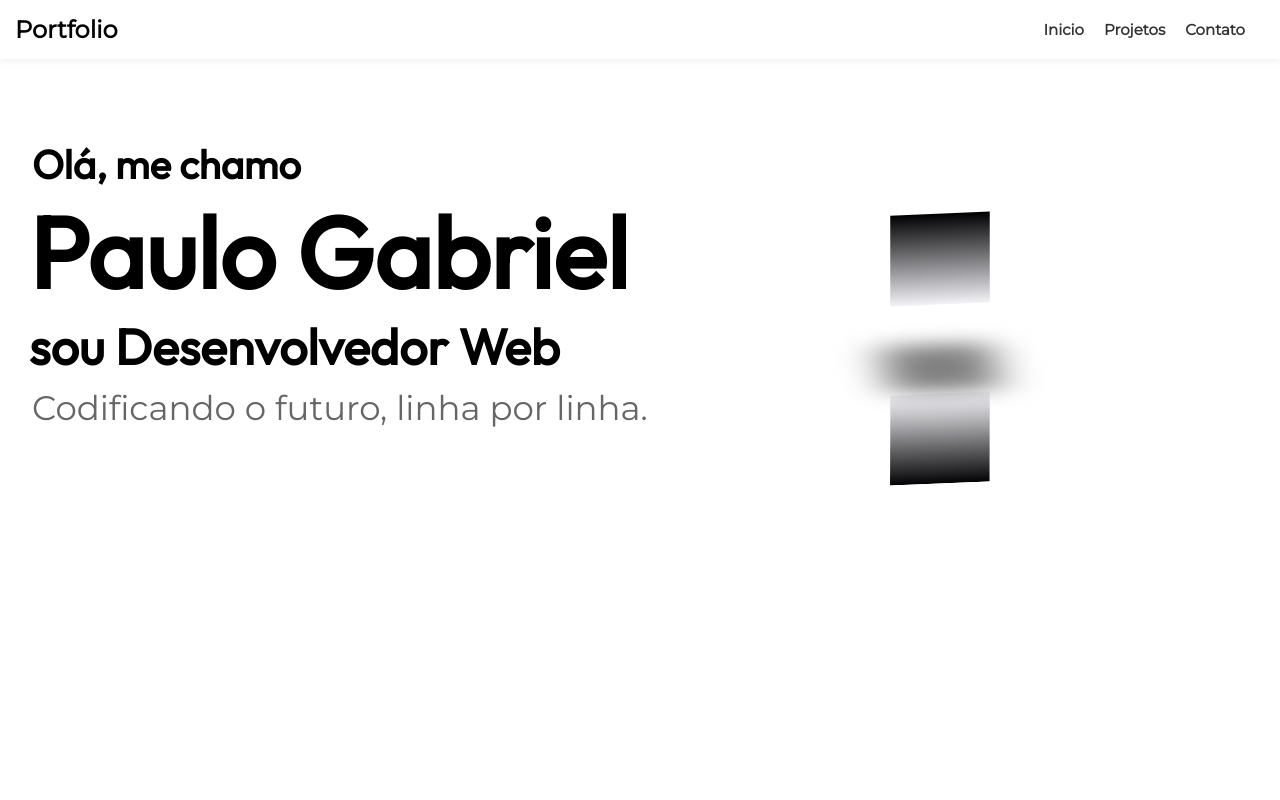
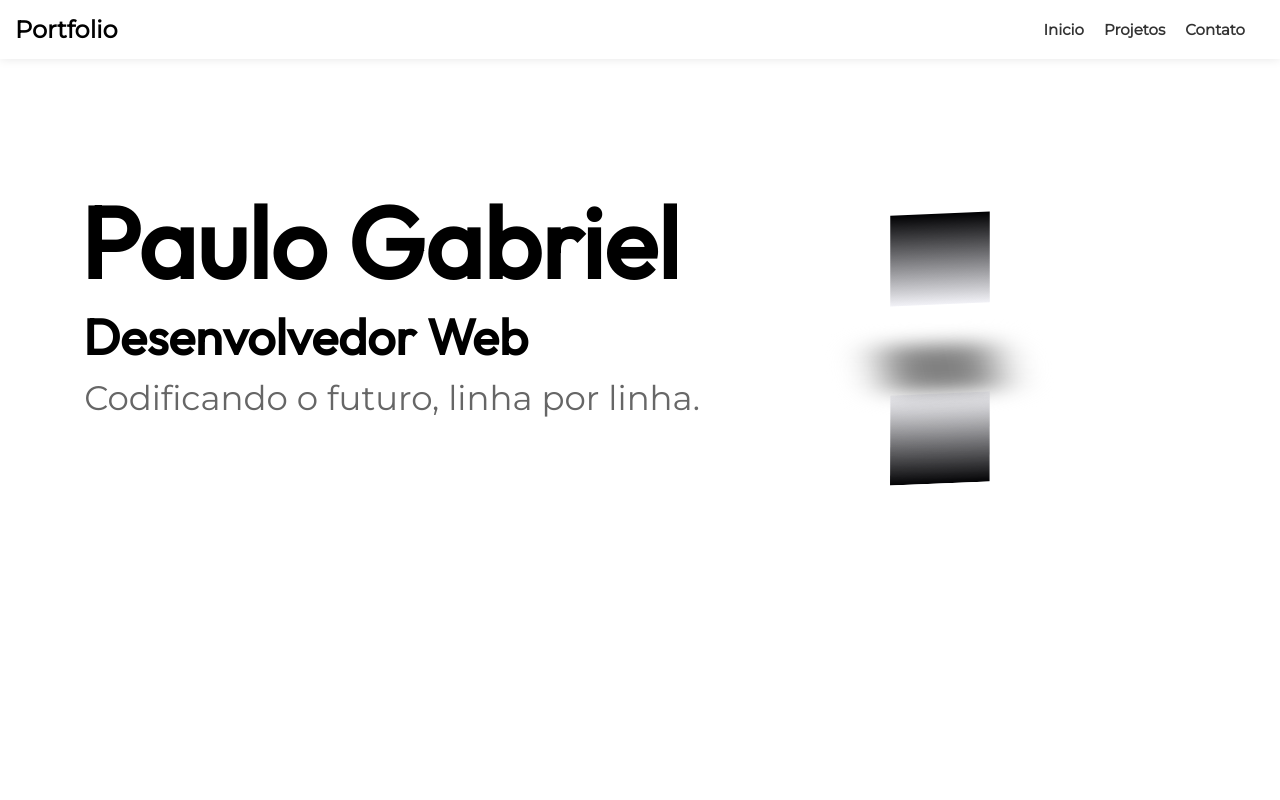
Before and after one commit to PauloGabrielB/Portfolio, a React (Vite) app: page / in a window 1280 px wide. Shown: the top 800 px of the page. Built offline with nearby package versions, Linux system fonts and the light colour scheme.

Commit message:
att site

```diff
--- a/src/App.css
+++ b/src/App.css
@@ -61,6 +61,7 @@ nav {
     height: 100vh;
     position: relative;
     flex-direction: row;
+    margin-top: 100px;
 }
 .container-text {
     max-width: 900px;
@@ -85,19 +86,19 @@ nav {
 .my-h3 {
     font-family: Outfit;
     font-size: 50px;
-    margin-right: 5px;
+    margin-left: 3px;
 }
 .my-p {
     font-size: 34px;
     color: #666;
     margin-top: 30px;
     line-height: 0px;
-    margin-left: 3px;
+    margin-left: 4px;
 }
 
 .obj {
     margin-left: 600px;
-    margin-top: 150px;
+    margin-top: 50px;
     position: relative;
     width: 100px;
     height: 100px;
@@ -165,6 +166,7 @@ nav {
 
 .container {
     justify-content: center;
+    padding-top: ;
 }
 .container-text {
     max-width: 600px;
@@ -196,7 +198,7 @@ nav {
     margin-top: 15px;
 }
 .obj {
-    margin-top: 300px;
+    margin-top: 200px;
     margin-left: 0;
     }
 }
--- a/src/Components/Hero.jsx
+++ b/src/Components/Hero.jsx
@@ -6,9 +6,8 @@ function Hero() {
         <section className="container">
             <div className="conteudo" id="home">
             <div className="container-text">
-                <h1 className="my-h1">Olá, me chamo</h1>
                 <h2 className="my-h2">Paulo Gabriel</h2>
-                <h2 className="my-h3">sou Desenvolvedor Web</h2>
+                <h2 className="my-h3">Desenvolvedor Web</h2>
                 <p className="my-p">Codificando o futuro, linha por linha.</p>
             </div>
         <div className="obj">
```
